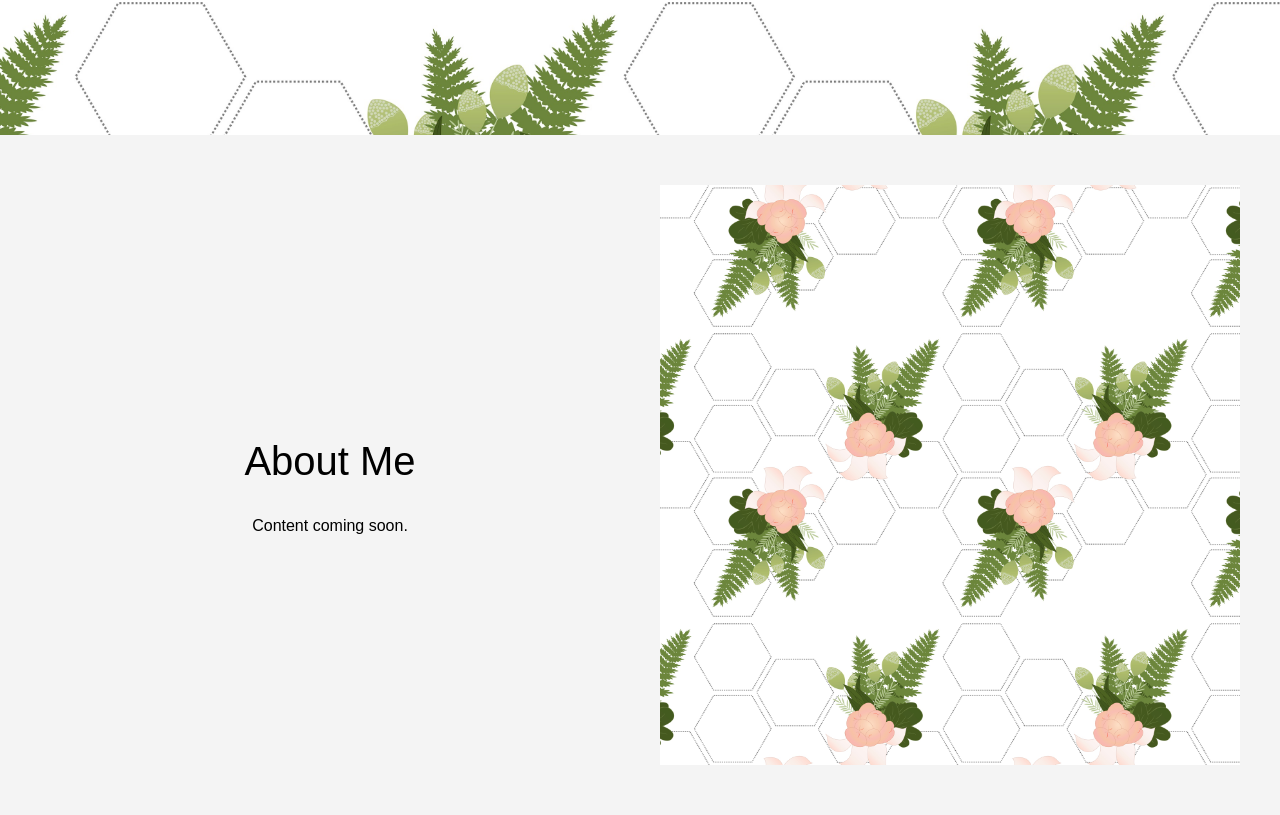
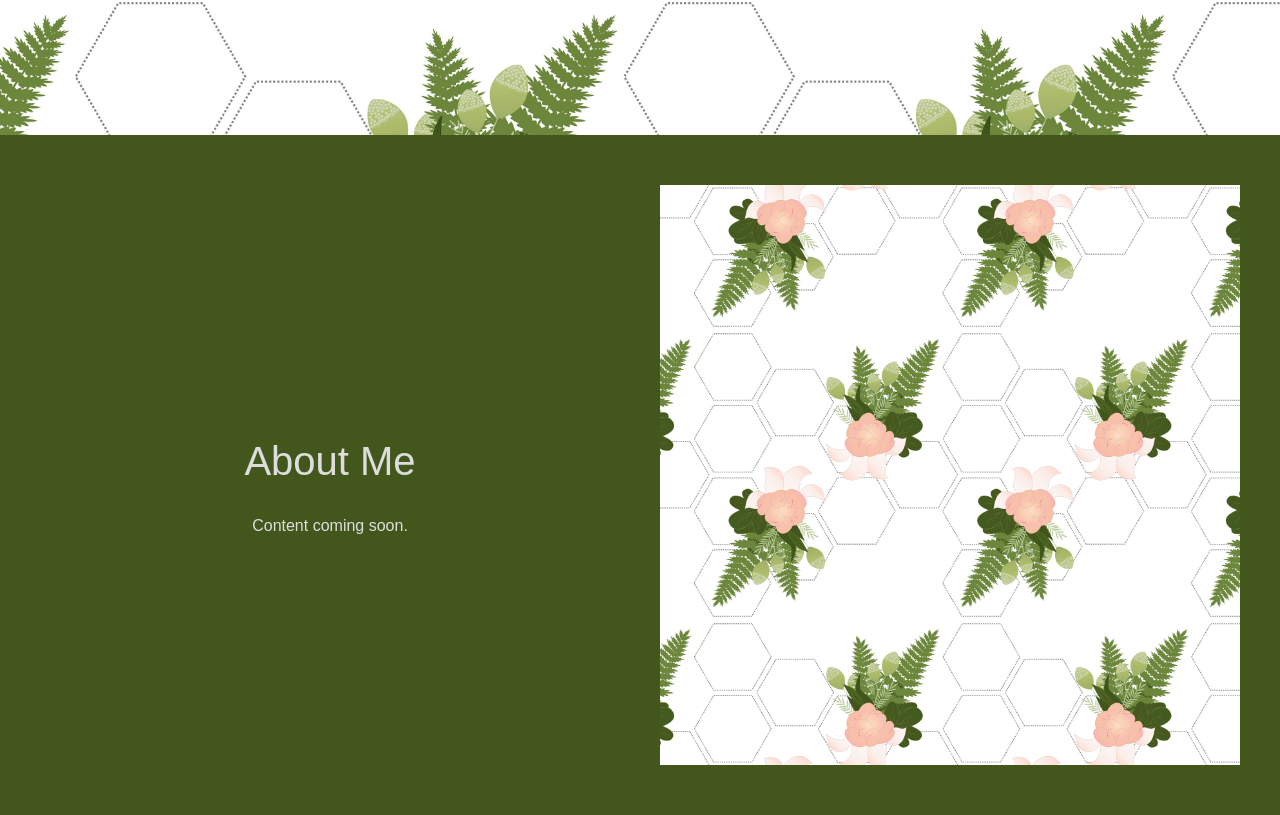
Before and after one commit to HelloSteph/stephburton.github.io, a plain HTML site: page test.html in a window 1280 px wide. Shown: the part 785-1600 px from the top of the page. Drawn offline with Linux system fonts and the light colour scheme.

Commit message:
Trying new colours for about section

```diff
--- a/styles.css
+++ b/styles.css
@@ -76,8 +76,9 @@ section {
 
 /* About Section */
 #about {
-    background-color: #f4f4f4;
+    background-color: #43571c;
     padding: 50px 20px;
+    color: #ddd;
 }
 
 .about-container {
```
